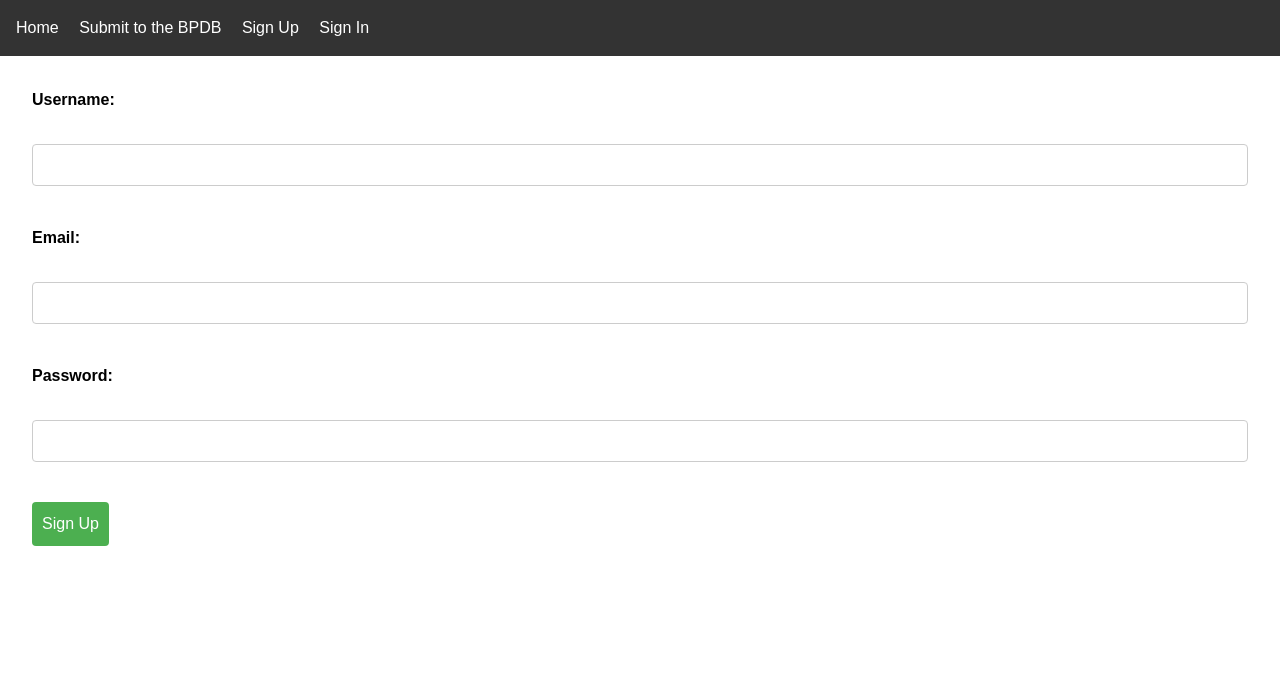
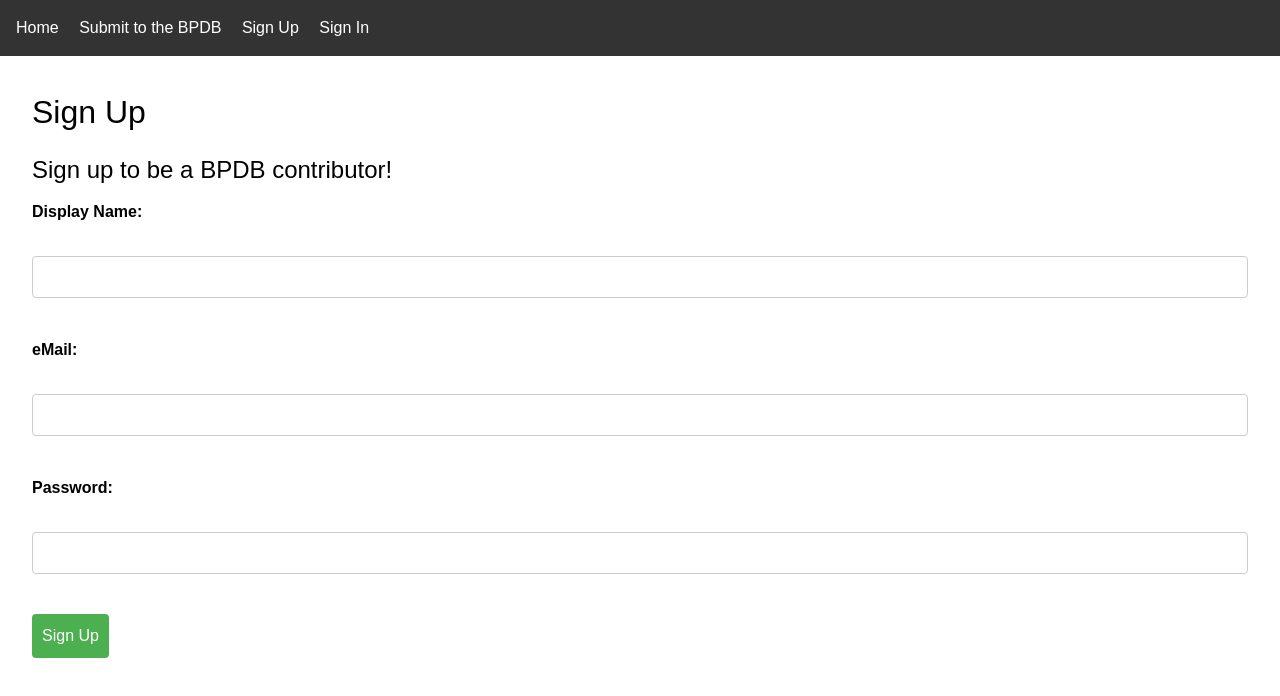
Before and after one commit to UrbaneD0ge/BPDB, a SvelteKit app: page /auth/signup in a window 1280 px wide. Shown: the top 696 px of the page. Built offline with nearby package versions, Linux system fonts and the light colour scheme; no server answers.

Commit message:
peanut favicon, fix signup confirmation flow??

```diff
--- a/src/lib/supabaseClient.js
+++ b/src/lib/supabaseClient.js
@@ -9,18 +9,21 @@ const supabaseKey = PUBLIC_SUPABASE_PUBLISHABLE_KEY;
 
 export const supabase = createClient(supabaseUrl, supabaseKey);
 
-async function signUpNewUser({ email, userName, password }) {
+async function signUpNewUser({ email, display_name, password }) {
     console.log("Signing up new user...");
 
     try {
         const { data, error } = await supabase.auth.signUp({
             email: email,
             password: password,
-            options: {
-                data: {
-                    username: userName,
+          // user_metadata: {
+          //     display_name: display_name
+          //   },
+          options: {
+            emailRedirectTo: '/auth/confirm',
+            data: {
+                  display_name: display_name
                 },
-                emailRedirectTo: '/auth/confirm',
             },
         });
         if (error) {
--- a/src/routes/auth/confirm/+server.js
+++ b/src/routes/auth/confirm/+server.js
@@ -15,7 +15,16 @@ export const GET = async (event) => {
    * `next` is preserved for now, because it's needed in the error case.
    */
   const redirectTo = new URL(url)
-  redirectTo.pathname = next
+
+  // Extract pathname if `next` is a full URL, otherwise use as-is
+  let redirectPathname = next
+  try {
+    const nextUrl = new URL(next)
+    redirectPathname = nextUrl.pathname + nextUrl.search
+  } catch {
+    // `next` is not a valid URL, treat it as a path
+  }
+  redirectTo.pathname = redirectPathname
   redirectTo.searchParams.delete('token_hash')
   redirectTo.searchParams.delete('type')
 
--- a/src/routes/auth/signup/+page.server.js
+++ b/src/routes/auth/signup/+page.server.js
@@ -5,18 +5,20 @@ import { error } from "@sveltejs/kit";
 export const actions = {
     default: async (event) => {
         const formData = await event.request.formData();
-        const email = formData.get('email')
-        const userName = formData.get('userName')
-        const password = formData.get('password')
+        const email = formData.get('email');
+        const display_name = formData.get('display_name') || '';
+        const password = formData.get('password');
 
-        const result = await signUpNewUser({ email, userName, password })
+        console.log('New user with: ', { email, display_name, password });
+
+        const result = await signUpNewUser({ email, display_name, password });
 
         if (result.error) {
             return {
                 success: false,
                 error: result.error.message || 'Sign-up failed',
             };
-        }
+        };
 
         return {
             success: true,
--- a/src/routes/auth/signup/+page.svelte
+++ b/src/routes/auth/signup/+page.svelte
@@ -1,12 +1,27 @@
+<script>
+    import { enhance } from "$app/forms";
+
+    let { data, form } = $props();
+
+    // console.log(data)
+</script>
+
+<h1>Sign Up</h1>
+<p>Sign up to be a BPDB contributor!</p>
 <form method="POST">
-    <label for="username">Username:</label><br>
-    <input type="text" id="username" name="username" autocomplete="username" required><br><br>
+    <label for="display_name">Display Name:</label><br>
+    <input type="text" id="display_name" name="display_name" autocomplete="off"><br><br>
 
-    <label for="email">Email:</label><br>
-    <input type="email" id="email" name="email" required><br><br>
+    <label for="email">eMail:</label><br>
+    <input type="email" id="email" name="email" autocomplete="email" required><br><br>
+
 
     <label for="password">Password:</label><br>
     <input type="password" id="password" name="password" autocomplete="current-password" required><br><br>
+
+    {#if form?.error}
+        <p class="error-message">{form.error}</p>
+    {/if}
 
     <input class="button" type="submit" value="Sign Up">
 </form>
@@ -21,4 +36,10 @@
     border-radius: 4px;
     cursor: pointer;
 }
+
+.error-message {
+    color: #dc2626;
+    font-size: 0.9rem;
+    margin-top: 0.25rem;
+}
 </style>
```
Also changed, not shown: src/routes/+layout.svelte (+1 -1 lines), src/lib/assets/favicon.svg (deleted). Lines whose indentation alone changed are shown as unchanged.
